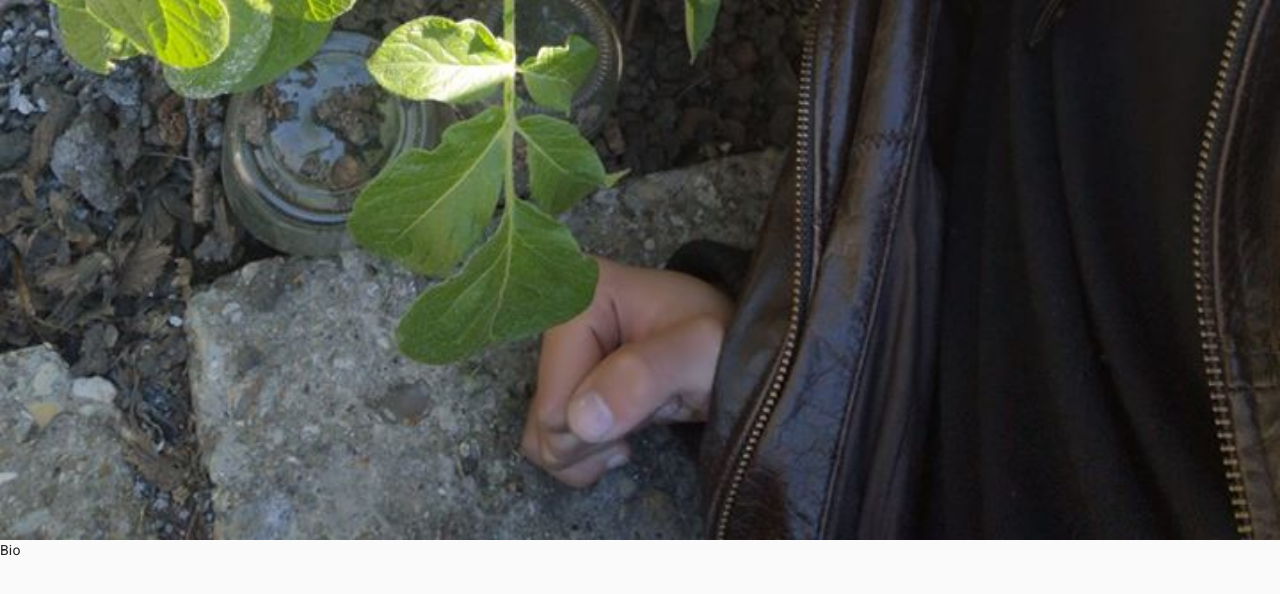
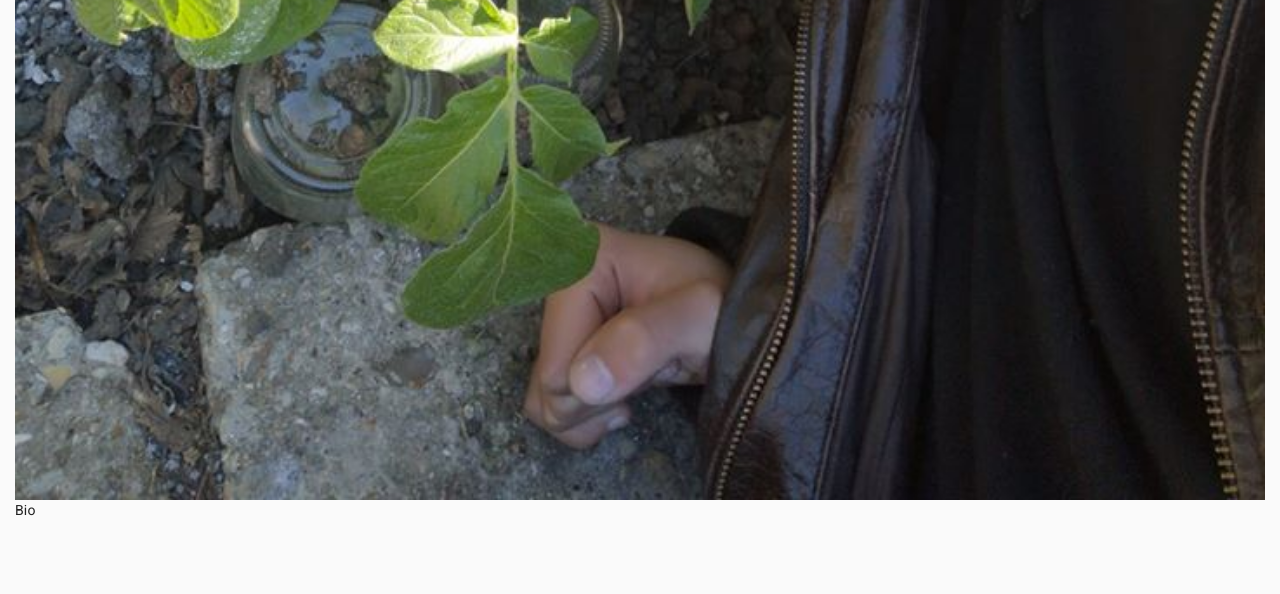
Before and after one commit to DylanMerigaud/DylanMerigaud-Wesite, a React (Create React App) app in the folder front/: page /#intro in a window 1280 px wide. Shown: the part 1547-2141 px from the top of the page. Built offline with nearby package versions, Linux system fonts and the light colour scheme.

Commit message:
Add Margin Slides

```diff
--- a/front/src/Slides/Components/Slide.jsx
+++ b/front/src/Slides/Components/Slide.jsx
@@ -4,7 +4,9 @@ import { makeStyles } from "@material-ui/core/styles";
 
 const useStyles = makeStyles({
   root: {
-    width: "100%",
+    width: "calc(100% - 30px)",
+    marginLeft: 15,
+    marginRight: 15,
     minHeight: "100vh",
     display: "flex",
     flexDirection: "column",
```
